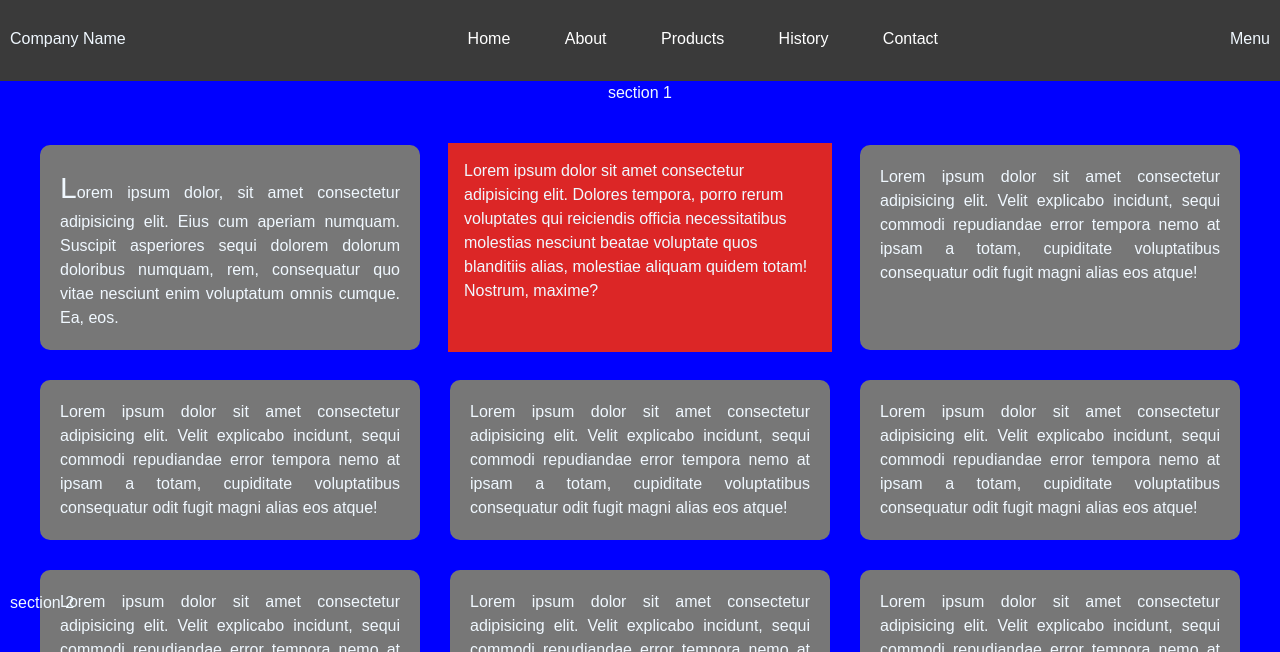
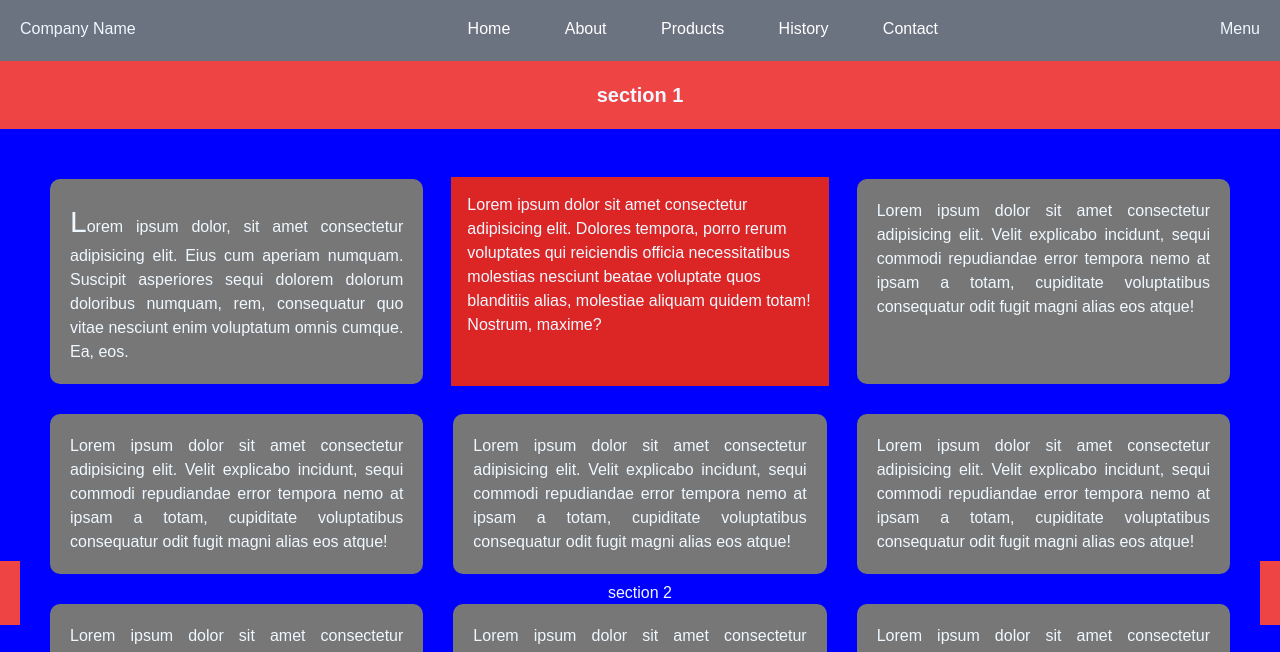
Before and after one commit to ankur7990/HTML, a plain HTML site: page layout/index.html in a window 1280 px wide. Shown: the part 98-750 px from the top of the page. Drawn offline with nearby package versions, Linux system fonts and the light colour scheme.

Commit message:
initial commit.

```diff
--- a/layout/index.html
+++ b/layout/index.html
@@ -42,7 +42,9 @@
   <body>
     <header>
       <div><h1>website</h1></div>
-      <nav class="container-flex">
+      <nav
+        class="flex items-center justify-between pl-5 pr-5 v-screen bg-gray-500"
+      >
         <h2>Company Name</h2>
         <ul>
           <li><a href="#Home">Home</a></li>
@@ -56,10 +58,10 @@
     </header>
     <main>
       <section>
-        <div class="flex justify-center items-center v-screen">
-          <h2>section 1</h2>
+        <div class="flex justify-center p-5 bg-red-500 items-center v-screen">
+          <h2 class="text-xl font-bold">section 1</h2>
         </div>
-        <div class="container-flex">
+        <div class="flex justify-center p-5 items-center">
           <div class="container-grid">
             <div class="container-card">
               <p>
@@ -121,7 +123,7 @@
         </div>
       </section>
       <section>
-        <div class="container-flex">
+        <div class="flex justify-center p-5 bg-red-500 items-center v-screen">
           <h2>section 2</h2>
         </div>
         <div class="container-grid1">
```
